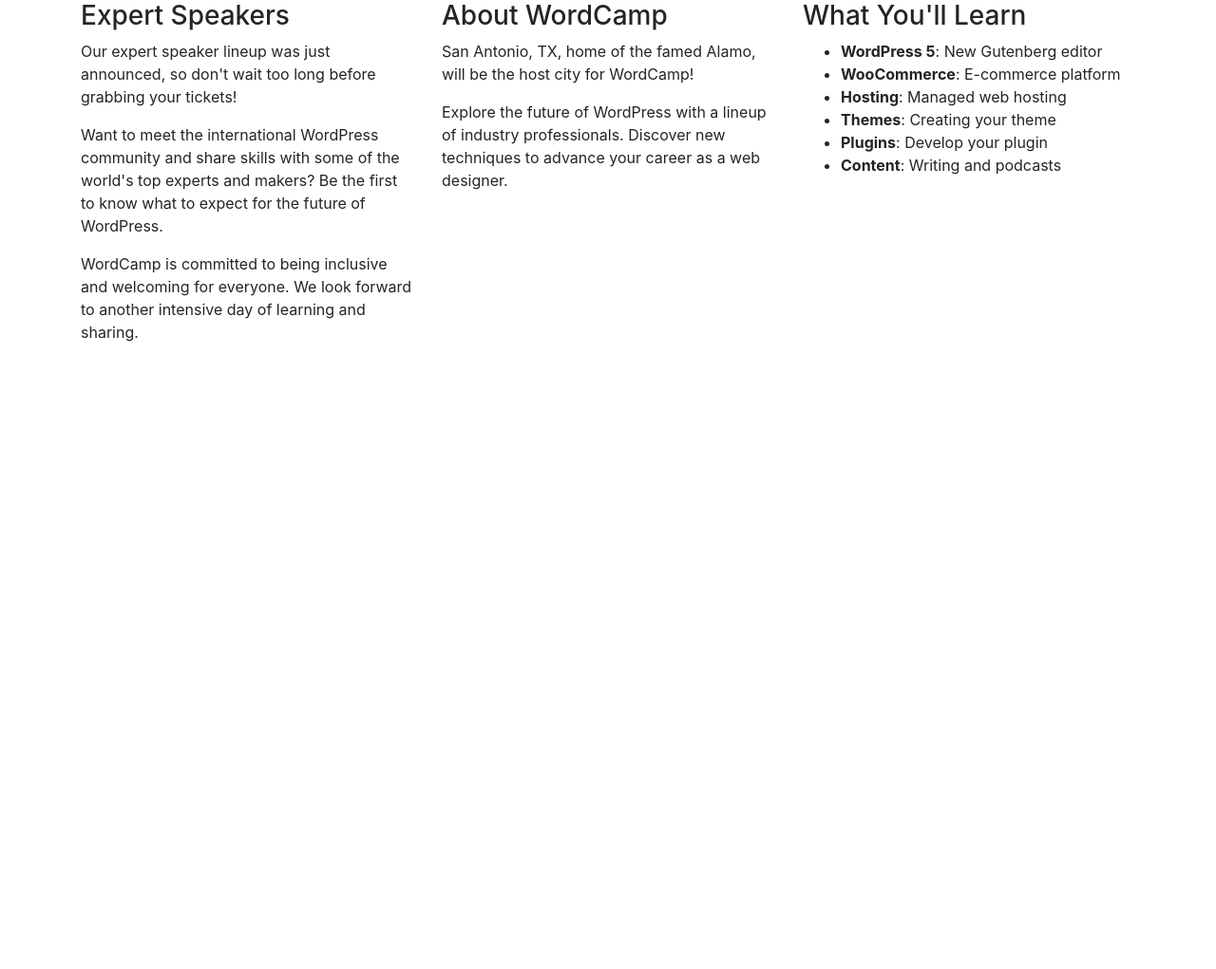
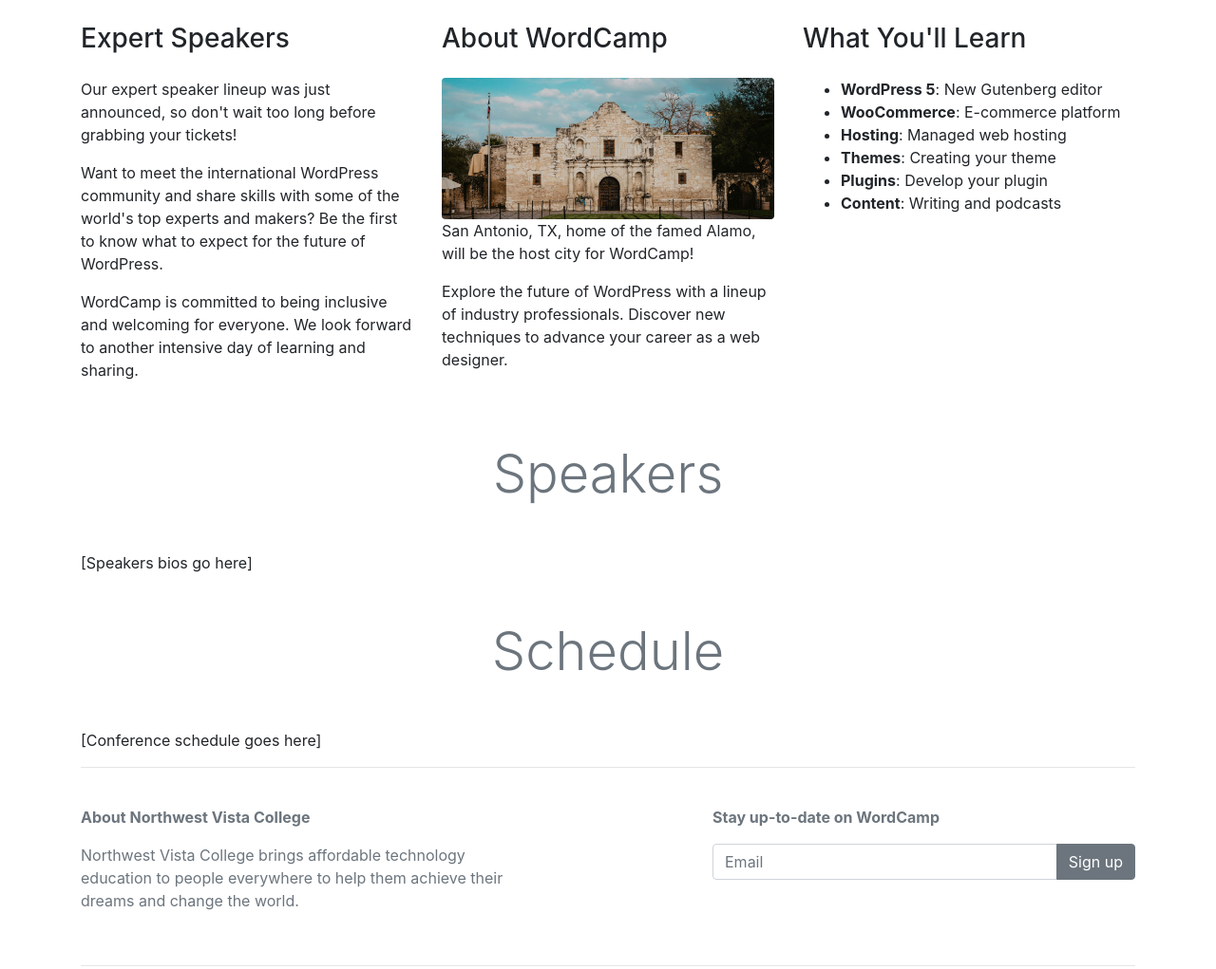
Before and after one commit to froggybot/WordCamp-SanAntonio, a plain HTML site: page index.html in a window 1280 px wide. Shown: the whole page at 95% size. Before the commit the page ends 800 px from the top, so only its background shows below. Drawn offline with nearby package versions, Linux system fonts and the light colour scheme.

Commit message:
about style

```diff
--- a/index.html
+++ b/index.html
@@ -13,23 +13,24 @@
 	</head>
 
 	<body>
-		<div class="container">
+		<div class="container pt-4">
 
 			<!-- about start -->
 			<div class="row">
-				<div class="col">
-					<h3>Expert Speakers</h3>
+				<div class="col-lg order-lg-2">
+					<h3 class="mb-4">About WordCamp</h3>
+					<img class="img-fluid rounded" src="resources/sanantonio.jpg" alt="Photo of the Alamo in San Antonio, TX">
+					<p>San Antonio, TX, home of the famed Alamo, will be the host city for WordCamp!</p>
+					<p>Explore the future of WordPress with a lineup of industry professionals. Discover new techniques to advance your career as a web designer.</p>
+				</div>
+				<div class="col-lg order-lg-1">
+					<h3 class="mb-4">Expert Speakers</h3>
 					<p>Our expert speaker lineup was just announced, so don't wait too long before grabbing your tickets!</p>
 					<p>Want to meet the international WordPress community and share skills with some of the world's top experts and makers? Be the first to know what to expect for the future of WordPress.</p>
 					<p>WordCamp is committed to being inclusive and welcoming for everyone. We look forward to another intensive day of learning and sharing.</p>
 				</div>
-				<div class="col">
-					<h3>About WordCamp</h3>
-					<p>San Antonio, TX, home of the famed Alamo, will be the host city for WordCamp!</p>
-					<p>Explore the future of WordPress with a lineup of industry professionals. Discover new techniques to advance your career as a web designer.</p>
-				</div>
-				<div class="col">
-					<h3>What You'll Learn</h3>
+				<div class="col-lg order-3">
+					<h3 class="mb-4">What You'll Learn</h3>
 					<ul>
 						<li><strong>WordPress 5</strong>: New Gutenberg editor</li>
 						<li><strong>WooCommerce</strong>: E-commerce platform</li>
@@ -41,6 +42,36 @@
 				</div>
 			</div>
 			<!-- about end -->
+
+			<!-- speakers -->
+			<h1 class="display-4 text-center my-5 text-muted">Speakers</h1>
+				[Speakers bios go here]
+			<!-- speakers end -->
+
+			<!-- schedule -->
+			<h1 class="display-4 text-center my-5 text-muted">Schedule</h1>
+			[Conference schedule goes here]
+			<!-- schedule end -->
+
+			<!-- signup form -->
+			<hr>
+			<div class="row py-4 text-muted">
+				<div class="col-md col-xl-5">
+					<p><strong>About Northwest Vista College</strong></p>
+					<p>Northwest Vista College brings affordable technology education to people everywhere to help them achieve their dreams and change the world.</p>
+				</div>
+				<div class="col-md col-xl-5 ml-auto">
+					<p><strong>Stay up-to-date on WordCamp</strong></p>
+					<div class="input-group mb-3">
+						<input type="text" class="form-control" placeholder="Email" aria-label="Email" aria-describedby="button-addon2">
+						<div class="input-group-append">
+						<button class="btn btn-secondary" type="button" id="button-addon2">Sign up</button>
+						</div>
+					</div>
+				</div>
+			</div>
+			<hr>
+			<!-- /signup form -->
 		</div>
 
 		<!-- Optional JavaScript -->
```
Also changed, not shown: resources/photos.txt (added), resources/sanantonio.jpg (added).
